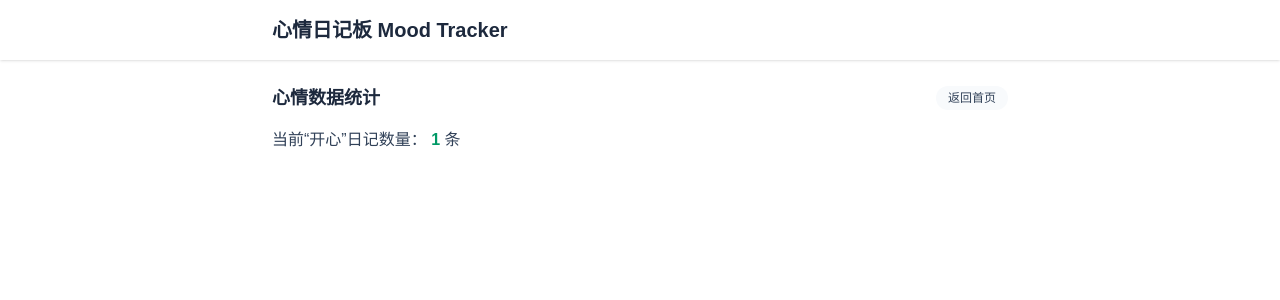
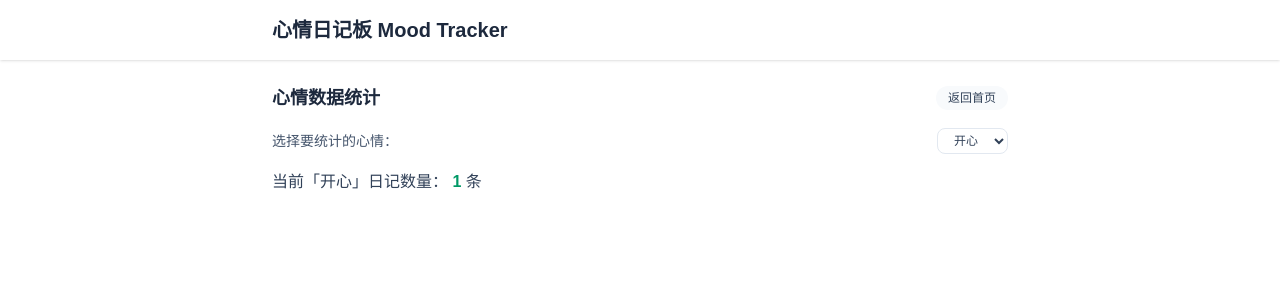
Before and after one commit to dangspin/my-mood-tracker, a Next.js app: page /stats in a window 1280 px wide. Shown: the top 300 px of the page. Built offline with nearby package versions, Linux system fonts and the light colour scheme.

Commit message:
feat: consider a drop down list for mood selection. But this is not fully functioned

```diff
--- a/app/stats/page.tsx
+++ b/app/stats/page.tsx
@@ -4,8 +4,12 @@ import Link from "next/link";
 import { useEffect, useState } from "react";
 import type { Diary } from "@/components/DiaryCard";
 
+const moods = ["开心", "平静", "难过", "兴奋"] as const;
+type MoodFilter = "全部" | (typeof moods)[number];
+
 export default function StatsPage() {
   const [diaries, setDiaries] = useState<Diary[]>([]);
+  const [selectedMood, setSelectedMood] = useState<MoodFilter>("开心");
 
   useEffect(() => {
     const fetchDiaries = async () => {
@@ -24,11 +28,15 @@ export default function StatsPage() {
     fetchDiaries();
   }, []);
 
-  const happyCount = diaries.filter((diary) => diary.mood === "开心").length;
+  const filteredDiaries =
+  selectedMood === "全部"
+    ? diaries
+    : diaries.filter((diary) => diary.mood === selectedMood);
+  const totalCount = filteredDiaries.length;
 
   return (
     <div>
-      <div className="mb-4 flex items-center justify-between">
+    <div className="mb-4 flex items-center justify-between">
       <h2 className="text-lg font-semibold text-slate-800">
         心情数据统计
       </h2>
@@ -41,10 +49,30 @@ export default function StatsPage() {
       </Link>
     </div>
 
-      <p className="text-slate-700">
-        当前“开心”日记数量：{" "}
-        <span className="font-semibold text-emerald-600">{happyCount}</span> 条
-      </p>
+    <div className="mb-4 flex items-center justify-between">
+      <div className="text-sm text-slate-600">选择要统计的心情：</div>
+      <select
+        value={selectedMood}
+        onChange={(event) =>
+          setSelectedMood(event.target.value as MoodFilter)
+        }
+        className="rounded-lg border border-slate-200 px-3 py-1 text-xs text-slate-700 focus:border-sky-300 focus:outline-none focus:ring-2 focus:ring-sky-100"
+      >
+        <option value="全部">全部</option>
+        {moods.map((mood) => (
+          <option key={mood} value={mood}>
+            {mood}
+          </option>
+        ))}
+      </select>
+    </div>
+
+    <p className="text-slate-700">
+      当前「
+      {selectedMood === "全部" ? "所有心情" : selectedMood}
+      」日记数量：{" "}
+      <span className="font-semibold text-emerald-600">{totalCount}</span> 条
+    </p>
 
       {diaries.length === 0 && (
         <p className="mt-4 text-sm text-slate-500">
```
